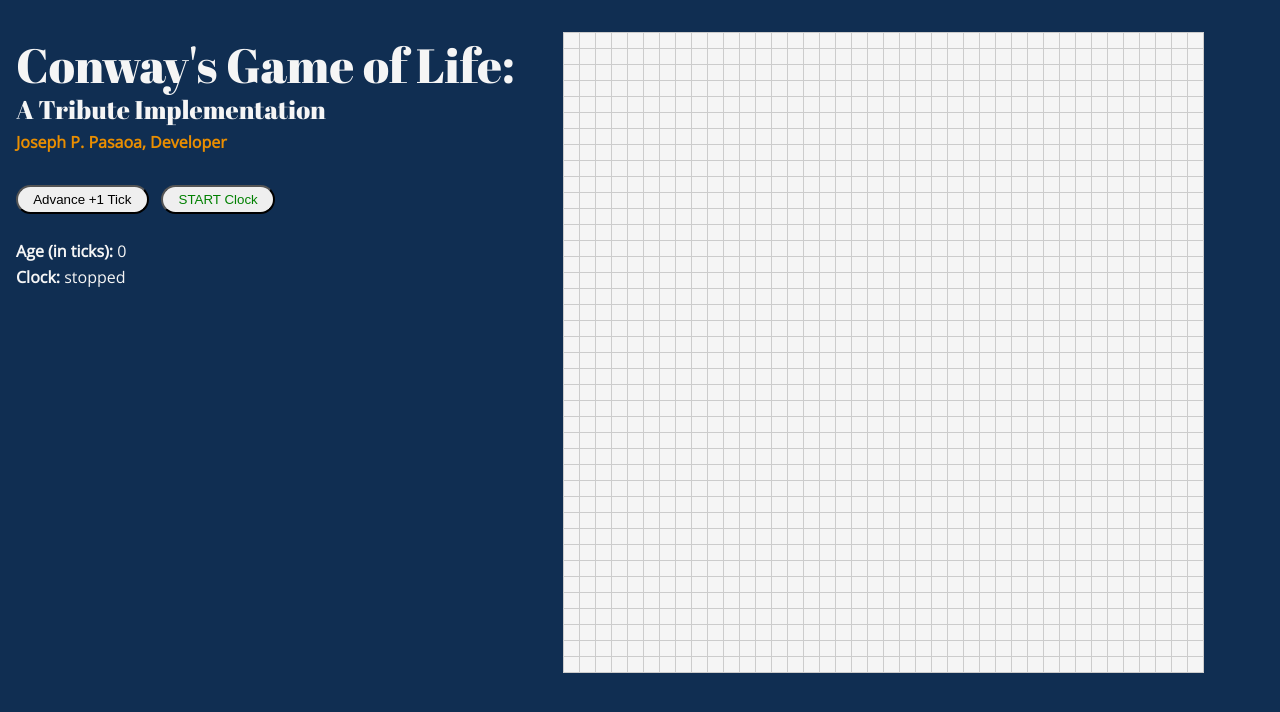
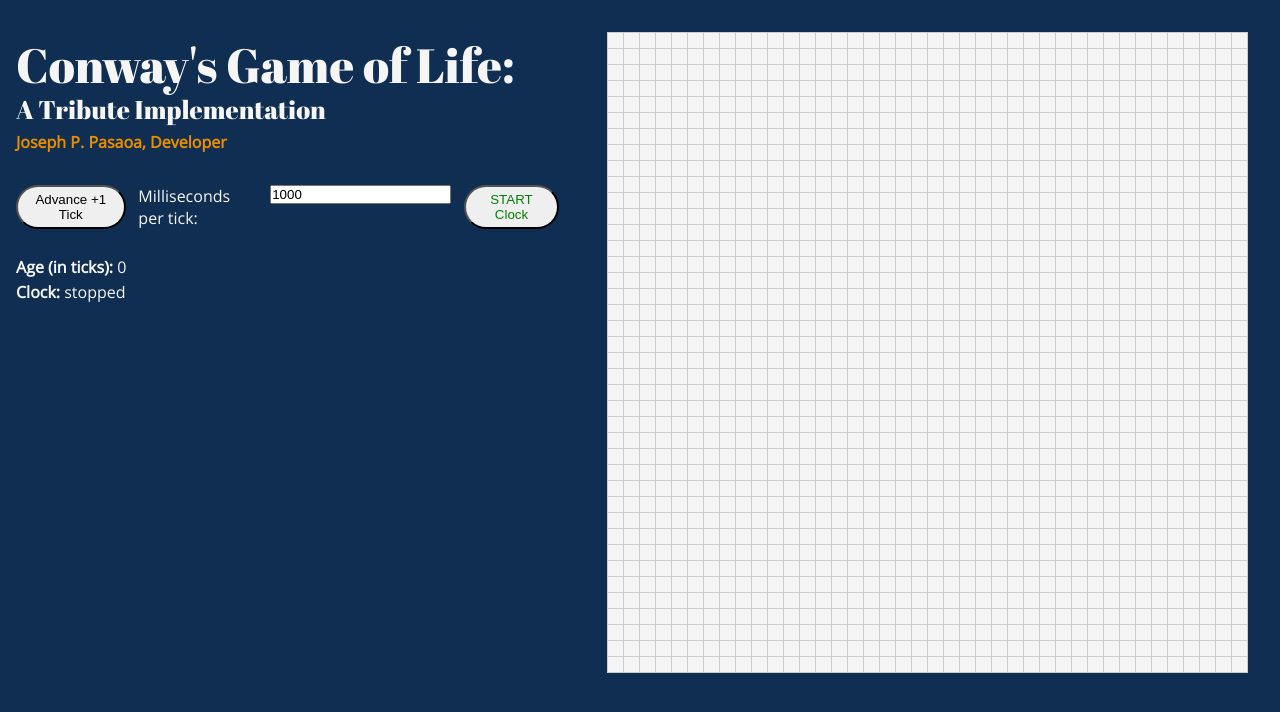
Before and after one commit to joseph-p-pasaoa/conways-game-of-life--react-ts, a React (Create React App) app: page / in a window 1280 px wide. Shown: the top 712 px of the page. Built offline with nearby package versions, Linux system fonts and the light colour scheme.

Commit message:
connect handleChangeTickInterval to Controls component

```diff
--- a/src/components/Controls.tsx
+++ b/src/components/Controls.tsx
@@ -6,13 +6,16 @@ Controls Component | Tribute to Conway's Game of Life
 
 
 /* IMPORT */
-import React from 'react'
+import React,
+{ ChangeEvent } from 'react'
 
 
 
 /* TYPING */
 interface Props {
   isClockRunning: boolean;
+  tickInterval: number;
+  handleChangeTickInterval: (event: ChangeEvent<HTMLInputElement>) => void;
   handleClickAdvanceOneTick: () => void;
   handleToggleClock: () => void;
 }
@@ -21,7 +24,13 @@ interface Props {
 
 /* COMPONENT */
 const Controls = (props: Props) => {
-  const { isClockRunning, handleClickAdvanceOneTick, handleToggleClock } = props;
+  const {
+    isClockRunning,
+    tickInterval,
+    handleChangeTickInterval,
+    handleClickAdvanceOneTick,
+    handleToggleClock
+  } = props;
 
 
   return(
@@ -32,6 +41,14 @@ const Controls = (props: Props) => {
       >
         Advance +1 Tick
       </button>
+      <label htmlFor='inputTickInterval'>Milliseconds per tick:</label>
+      <input
+        id='inputTickInterval'
+        type='number'
+        value={tickInterval}
+        onChange={handleChangeTickInterval}
+        className='textinput--tickinterval'
+      />
       <button
         type='button'
         onClick={handleToggleClock}
```
